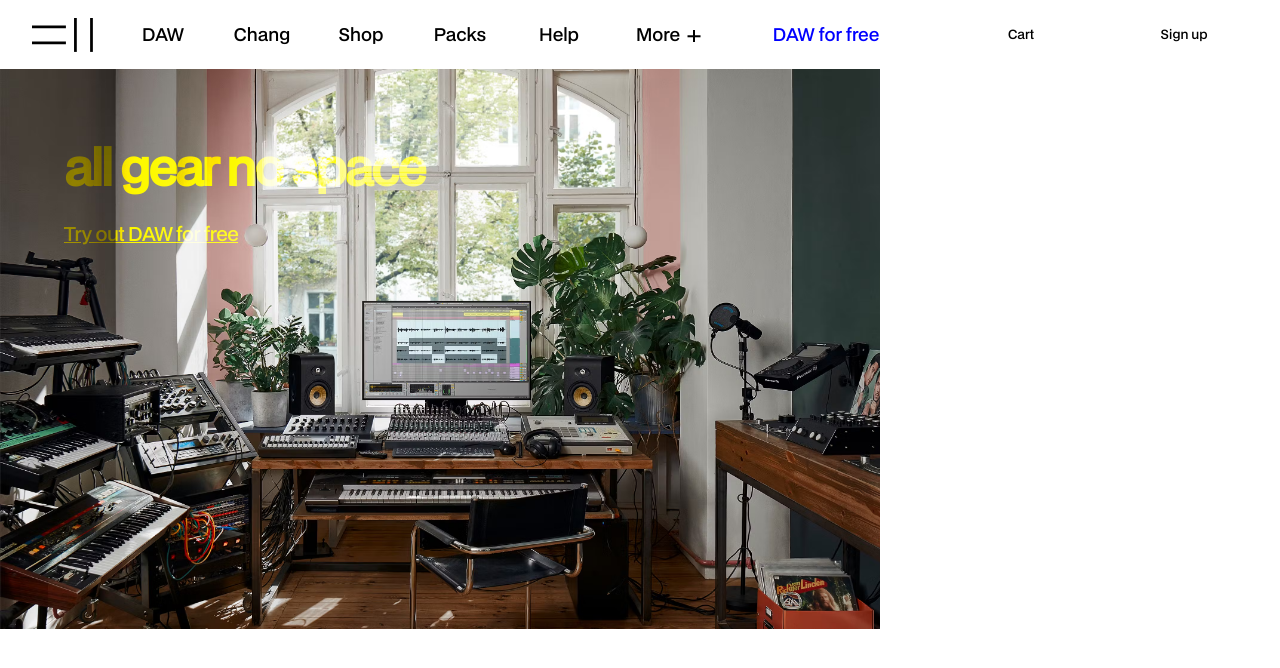
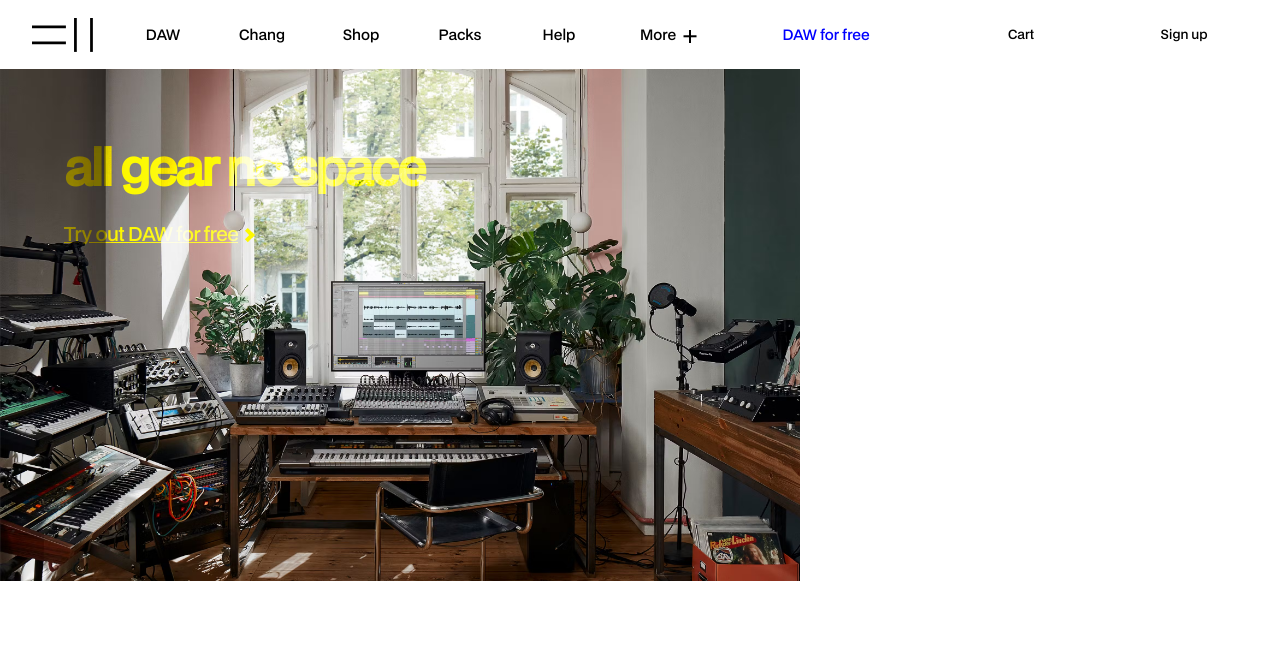
Before and after one commit to heckspoiler/station_daw, a plain HTML site: page index.html in a window 1280 px wide. Drawn offline with Linux system fonts and the light colour scheme.

Commit message:
minor changes to upper left hero

```diff
--- a/index.html
+++ b/index.html
@@ -52,6 +52,10 @@
       <section class="hero-section__upper-left">
             <h1 class="hero-section__upper-left-title">all gear no space</h1>
             <p>Try out DAW for free</p>
+            <div class="hero-section__upper-left-cube"></div>
+      </section>
+      <section class="hero-section__mid-right">
+
       </section>
 </body>
 
--- a/script.js
+++ b/script.js
@@ -0,0 +1,18 @@
+//definitions variables
+
+const heroUpperLeftPara = document.querySelector(".hero-section__upper-left p");
+const heroUpperLeftCube = document.querySelector(
+  ".hero-section__upper-left-cube"
+);
+
+// functions
+
+heroUpperLeftPara.addEventListener("mouseover", () => {
+  heroUpperLeftCube.classList.add("cube-hover");
+  console.log("mouse in");
+});
+
+heroUpperLeftPara.addEventListener("mouseout", () => {
+  heroUpperLeftCube.classList.remove("cube-hover");
+  console.log("mouse out");
+});
--- a/style.css
+++ b/style.css
@@ -70,8 +70,8 @@ header .navbar__left {
 header a {
       text-decoration: none;
       color: black;
-      font-size: 1.1rem;
-      transition: color 0.3s ease-in-out;
+      font-size: 0.9rem;
+      transition: color 0.1s ease-in-out;
       font-family: "BDO Grotesk Medium";
       width: 4rem;
       text-align: center;
@@ -80,13 +80,13 @@ header a {
 .navbar__left a:last-of-type::before {
       content: "";
       position: absolute;
-      margin-left: 3.55rem;
-      margin-top: 0.45rem;
+      margin-left: 3.05rem;
+      margin-top: 0.34rem;
       width: 0.14rem;
       height: 0.8rem;
       background-color: black;
       margin-right: 1rem;
-      transition: color 0.3s ease-in-out, transform 0.3s ease-in-out;
+      transition: color 0.1s ease-in-out, transform 0.3s ease-in-out;
       transform: rotate(0deg);
 }
 
@@ -95,12 +95,12 @@ header a {
       position: absolute;
       margin-left: 0.8rem;
       transform: rotate(90deg);
-      margin-top: 0.45rem;
+      margin-top: 0.33rem;
       width: 0.14rem;
       height: 0.8rem;
       background-color: black;
       margin-right: 1rem;
-      transition: color 0.3s ease-in-out, transform 0.3s ease-in-out;
+      transition: color 0.1s ease-in-out, transform 0.3s ease-in-out;
 }
 
 .navbar__left a:last-of-type:hover::before,
@@ -157,11 +157,15 @@ header a:hover {
 }
 
 
-/* hero section styling */
+/* -----hero section styling----- */
+
+/* section upper left */
+
+
 .hero-section__upper-left {
 
-      width: 55rem;
-      height: 35rem;
+      width: 50rem;
+      height: 32rem;
       display: flex;
       flex-direction: column;
       gap: 20px;
@@ -189,3 +193,24 @@ header a:hover {
       letter-spacing: -0.5px;
       font-size: 1.2rem;
 }
+
+.hero-section__upper-left p:hover {
+      color: #f77737;
+      mix-blend-mode: normal;
+}
+
+.cube-hover {
+      border-top: 4px solid #f77737 !important;
+      border-right: 4px solid #f77737 !important;
+}
+
+.hero-section__upper-left-cube {
+      height: 0.6rem;
+      width: 0.6rem;
+      position: absolute;
+      margin-left: 15.2rem;
+      margin-top: 10.1rem;
+      transform: rotate(45deg);
+      border-top: 4px solid #fdf900;
+      border-right: 4px solid #fdf900;
+}
```
